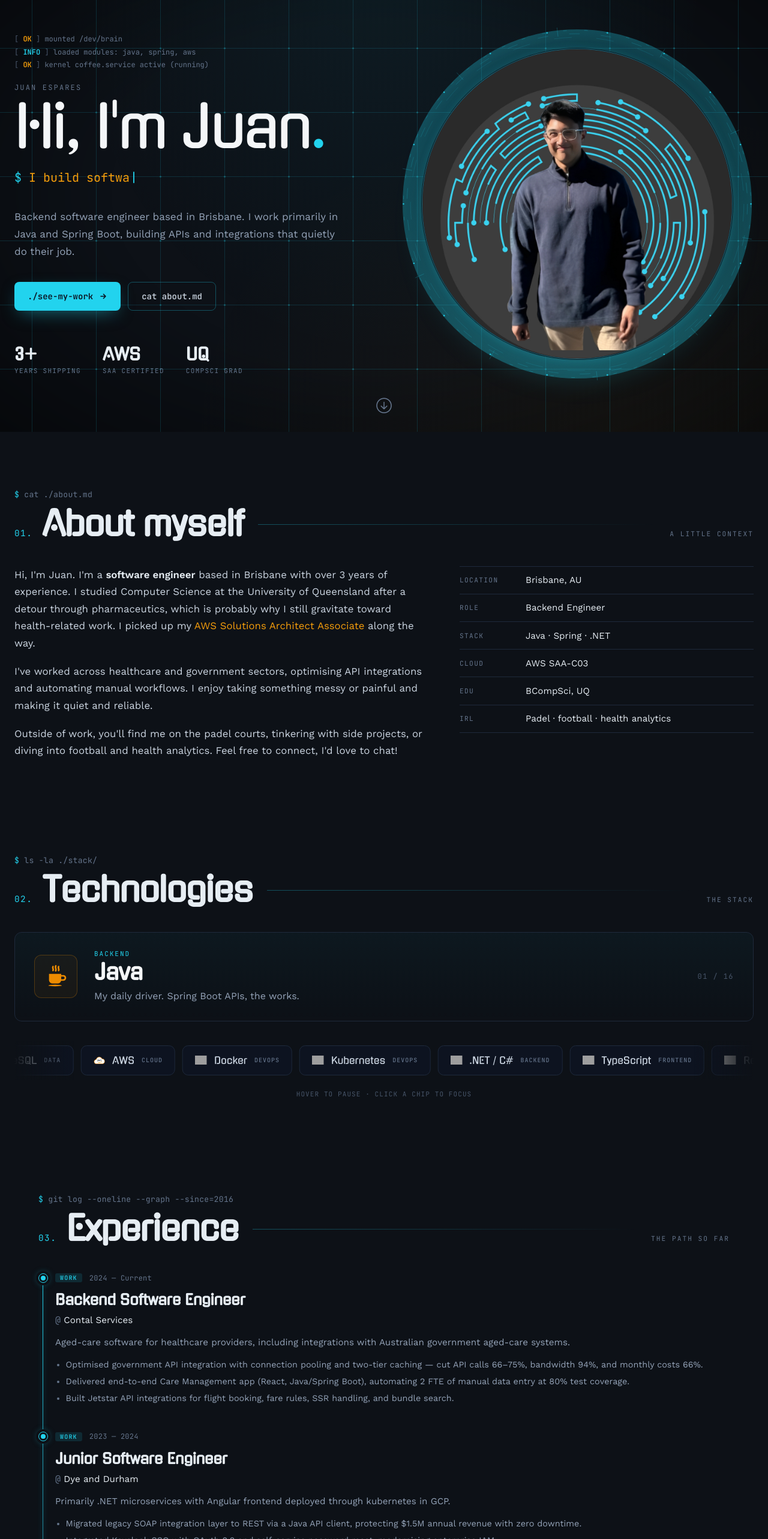
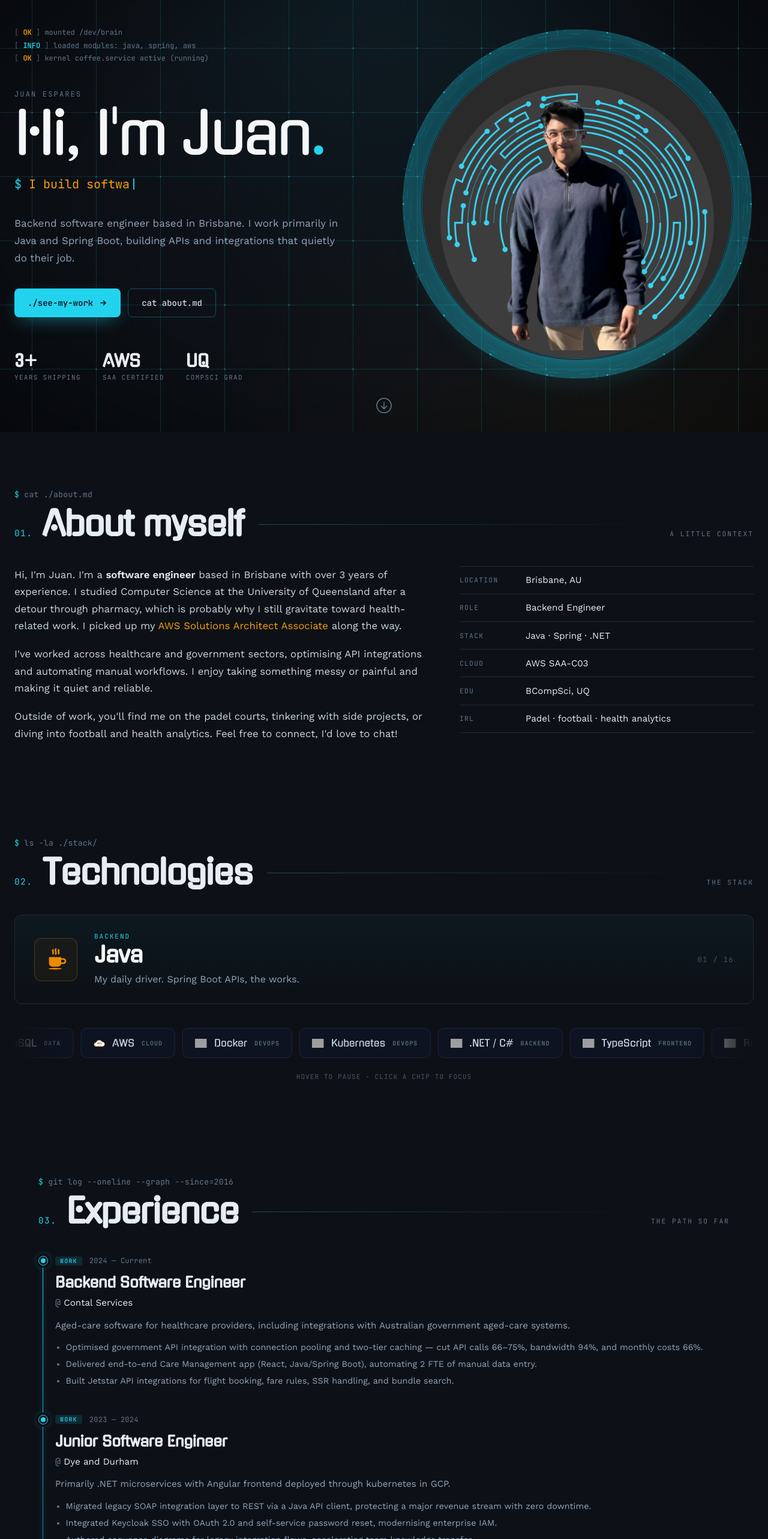
Before and after one commit to juanE98/website-portfolio, a Next.js app: page /website-portfolio/ in a window 1280 px wide. Shown: the part 80-2646 px from the top of the page at 60% size. Built offline with nearby package versions, Linux system fonts and the light colour scheme; grey boxes are pictures that could not be loaded.

Commit message:
chore: wording

```diff
--- a/src/components/About/About.tsx
+++ b/src/components/About/About.tsx
@@ -38,7 +38,7 @@ export default function About() {
             <p>
               Hi, I&apos;m Juan. I&apos;m a <strong>software engineer</strong> based in Brisbane with
               over 3 years of experience. I studied Computer Science at the University of Queensland
-              after a detour through pharmaceutics, which is probably why I still gravitate toward
+              after a detour through pharmacy, which is probably why I still gravitate toward
               health-related work. I picked up my <span className={styles.accent}>AWS Solutions Architect Associate</span>{' '}
                along the way.
             </p>
--- a/src/components/Home/Home.module.scss
+++ b/src/components/Home/Home.module.scss
@@ -70,7 +70,7 @@ $border-soft: #1e293b;
 /* Brand / name label */
 .brandLabel {
   display: inline-block;
-  margin-top: 18px;
+  margin-top: 40px;
   font-family: var(--font-jetbrains-mono), monospace;
   font-size: 12px;
   letter-spacing: 0.18em;
--- a/src/data/timelineEvents.ts
+++ b/src/data/timelineEvents.ts
@@ -23,7 +23,7 @@ export const timelineEvents: TimelineEvent[] = [
     company: 'Contal Services',
     bullets: [
       'Optimised government API integration with connection pooling and two-tier caching — cut API calls 66–75%, bandwidth 94%, and monthly costs 66%.',
-      'Delivered end-to-end Care Management app (React, Java/Spring Boot), automating 2 FTE of manual data entry at 80% test coverage.',
+      'Delivered end-to-end Care Management app (React, Java/Spring Boot), automating 2 FTE of manual data entry.',
       'Built Jetstar API integrations for flight booking, fare rules, SSR handling, and bundle search.',
     ],
   },
@@ -36,7 +36,7 @@ export const timelineEvents: TimelineEvent[] = [
     role: 'Junior Software Engineer',
     company: 'Dye and Durham',
     bullets: [
-      'Migrated legacy SOAP integration layer to REST via a Java API client, protecting $1.5M annual revenue with zero downtime.',
+      'Migrated legacy SOAP integration layer to REST via a Java API client, protecting a major revenue stream with zero downtime.',
       'Integrated Keycloak SSO with OAuth 2.0 and self-service password reset, modernising enterprise IAM.',
       'Authored sequence diagrams for legacy integration flows, accelerating team knowledge transfer.',
     ],
@@ -62,7 +62,7 @@ export const timelineEvents: TimelineEvent[] = [
     period: '2019 — 2022',
     role: 'Bachelor of Computer Science',
     company: 'University of Queensland',
-    bullets: ['Pivoted from pharmaceutics. Specialised in software engineering.'],
+    bullets: ['Pivoted from pharmacy. Specialised in software engineering.'],
   },
   {
     title: 'Pharmacy Assistant',
```
